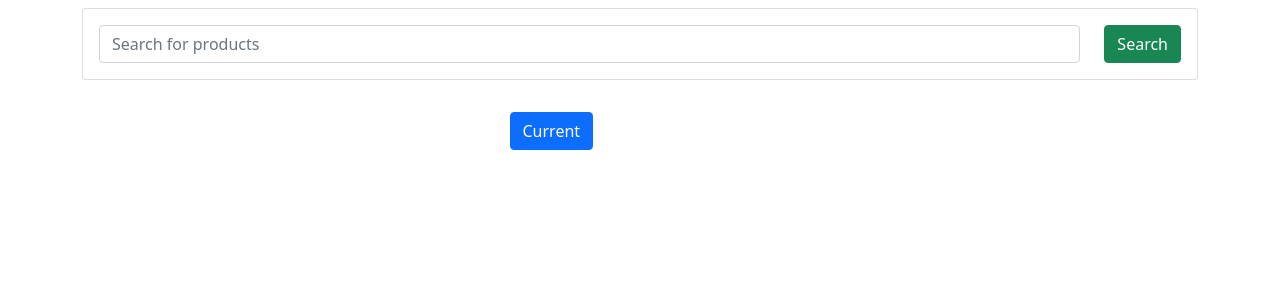
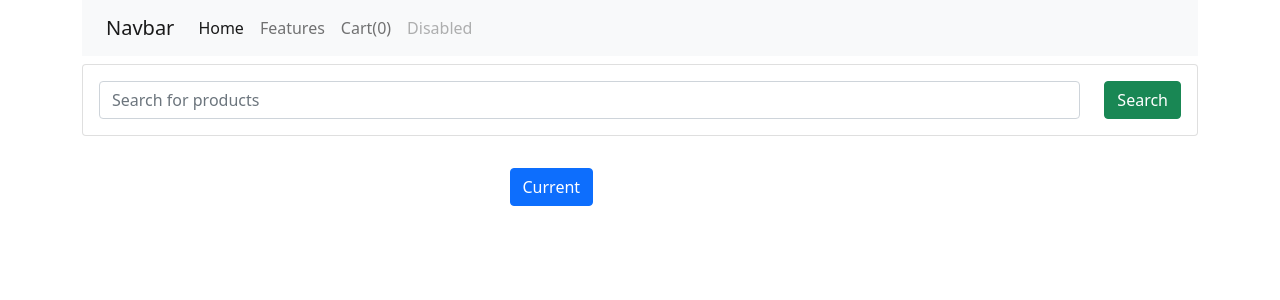
Before and after one commit to VikMaamaa/Django-Ecommerce, a Django app: page / in a window 1280 px wide. Shown: the top 300 px of the page. Run offline with Django 4.2, Linux system fonts and the light colour scheme; data that the repository does not hold is empty.

Commit message:
feat: display number of cart items on navbar

```diff
--- a/ecomsite/shop/templates/shop/index.html
+++ b/ecomsite/shop/templates/shop/index.html
@@ -11,8 +11,37 @@
     <script src="https://code.jquery.com/jquery-3.6.3.js" integrity="sha256-nQLuAZGRRcILA+6dMBOvcRh5Pe310sBpanc6+QBmyVM=" crossorigin="anonymous"></script>
 </head>
 <body>
-    <div class="container mt-2">
+    <div class="container ">
         <div class="row">
+            <div class="col-md-12">
+                <nav class="navbar navbar-expand-lg navbar-light bg-light">
+                    <div class="container-fluid">
+                      <a class="navbar-brand" href="#">Navbar</a>
+                      <button class="navbar-toggler" type="button" data-bs-toggle="collapse" data-bs-target="#navbarNav" aria-controls="navbarNav" aria-expanded="false" aria-label="Toggle navigation">
+                        <span class="navbar-toggler-icon"></span>
+                      </button>
+                      <div class="collapse navbar-collapse" id="navbarNav">
+                        <ul class="navbar-nav">
+                          <li class="nav-item">
+                            <a class="nav-link active" aria-current="page" href="#">Home</a>
+                          </li>
+                          <li class="nav-item">
+                            <a class="nav-link" href="#">Features</a>
+                          </li>
+                          <li class="nav-item">
+                            <a id="cart" class="nav-link" href="#">Cart(0)</a>
+                          </li>
+                          <li class="nav-item">
+                            <a class="nav-link disabled" href="#" tabindex="-1" aria-disabled="true">Disabled</a>
+                          </li>
+                        </ul>
+                      </div>
+                    </div>
+                  </nav>
+            </div>
+        </div>
+
+        <div class="row mt-2">
           <div class="col-md-12">
             <form class="card card-sm">
                 <div class="card-body row no-gutters align-items-center">
@@ -88,6 +117,17 @@
         console.log("The add to cart button is clicked")
         var item_id = this.id.toString()
         console.log(item_id)
+
+        if(cart[item_id] != undefined){
+            cart[item_id] = cart[item_id] + 1
+        }else{
+            cart[item_id] = 1
+        }
+
+        console.log(cart)
+        localStorage.setItem('cart', JSON.stringify(cart))
+        document.getElementById("cart").innerHTML = "Cart("+ Object.keys(cart).length+")"
+
     })
 </script>
 </html>
```
